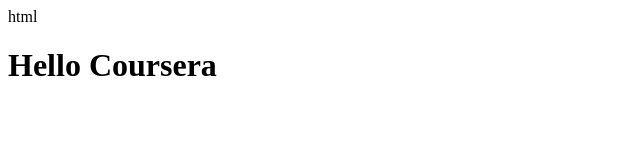
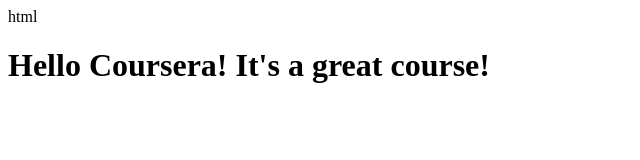
Before and after one commit to Zzateia/coursera_test, a plain HTML site: page site/index.html in a window 1280 px wide. Shown: the whole page, without its empty margins (0-640 px from the left). Drawn offline with Linux system fonts and the light colour scheme.

Commit message:
Small additional to our page content

```diff
--- a/site/index.html
+++ b/site/index.html
@@ -4,6 +4,6 @@ html <!DOCTYPE html>
 		<title>Hello Coursera</title>
 </head>
 <body>
-<h1>Hello Coursera</h1>
+<h1>Hello Coursera! It's a great course!</h1>
 </body>
 </html>
```
